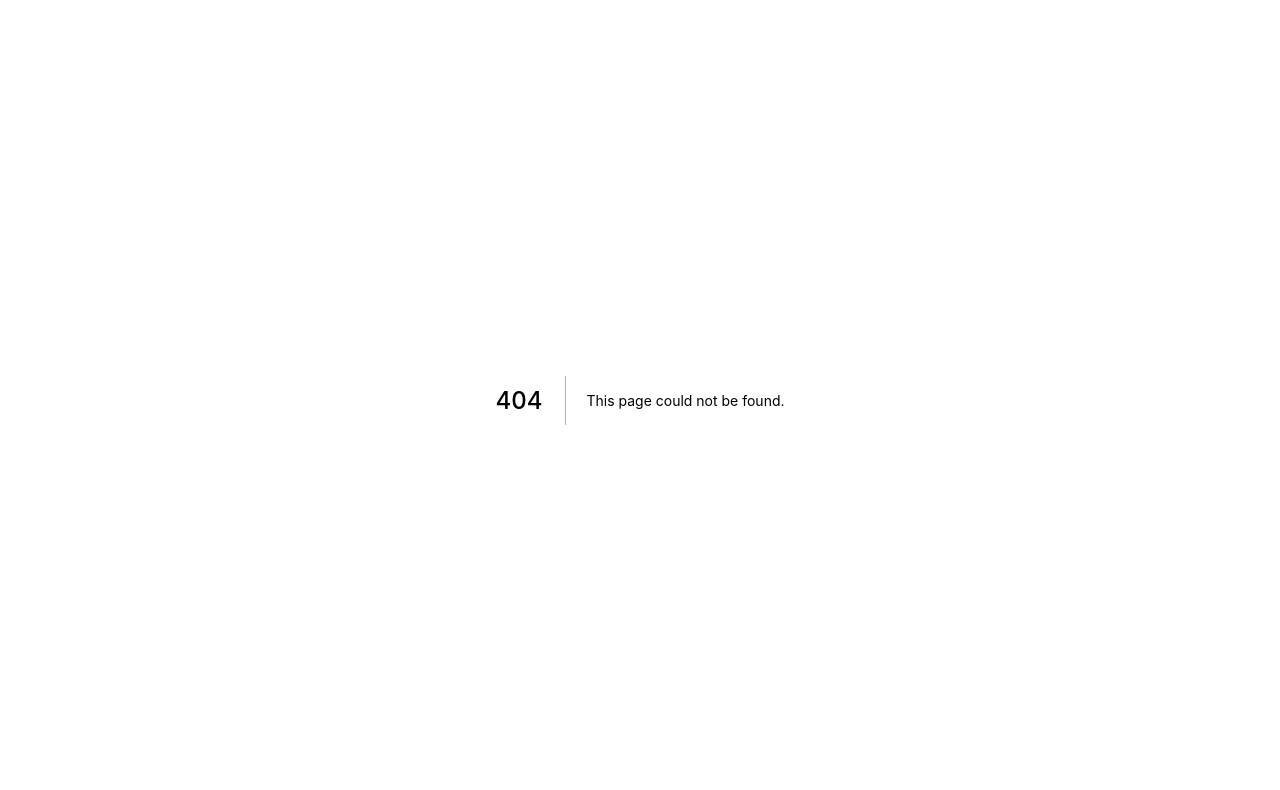
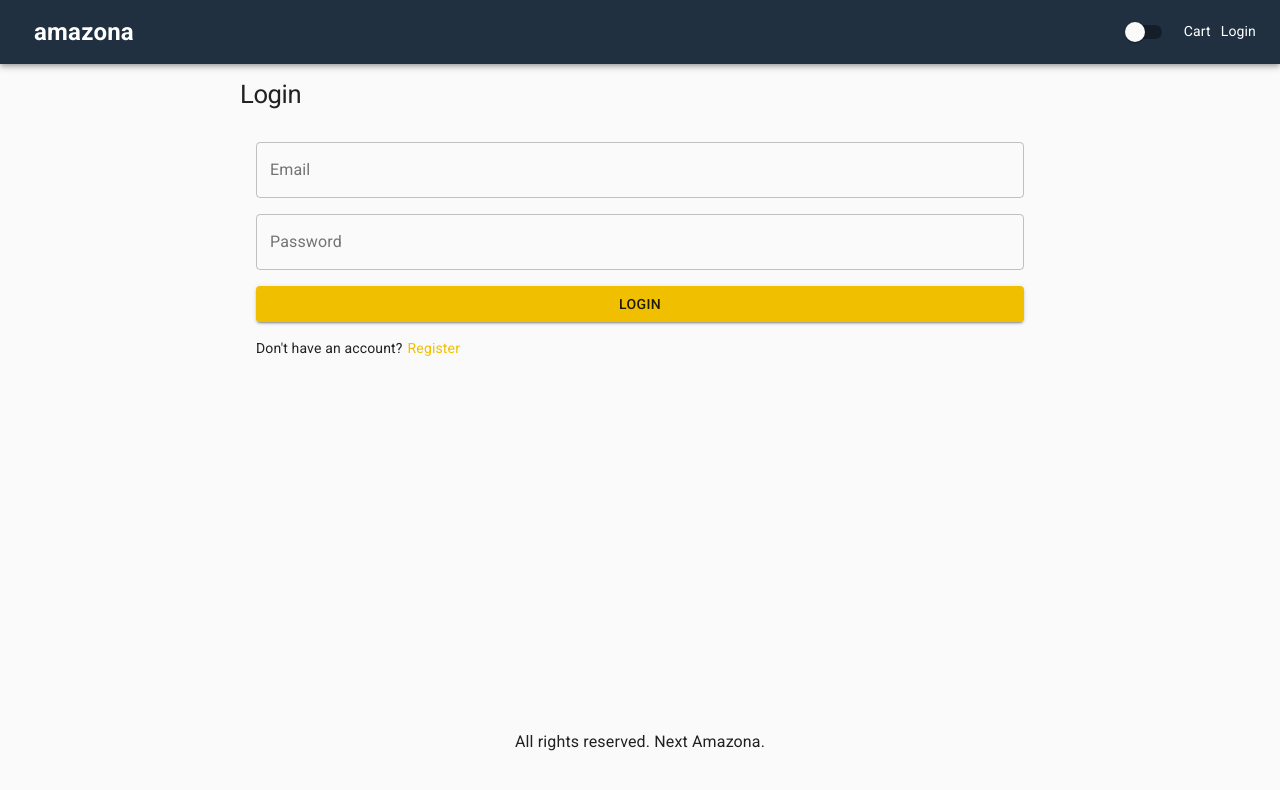
Before and after one commit to hamzaumar8/NextJs-Amazona, a Next.js app: page /login in a window 1280 px wide. Before the commit this address had no page. Shown: the top 790 px of the page. Built offline with nearby package versions, Linux system fonts and the light colour scheme.

Commit message:
login page design

```diff
--- /dev/null
+++ b/pages/login.js
@@ -0,0 +1,56 @@
+import {
+  Button,
+  Link,
+  List,
+  ListItem,
+  TextField,
+  Typography,
+} from "@material-ui/core";
+import React from "react";
+import Layout from "../components/Layout";
+import useStyles from "../utils/styles";
+import NextLink from "next/link";
+
+export default function Login() {
+  const classes = useStyles();
+  return (
+    <Layout>
+      <form className={classes.form}>
+        <Typography component="h1" variant="h1">
+          Login
+        </Typography>
+        <List>
+          <ListItem>
+            <TextField
+              variant="outlined"
+              fullWidth
+              id="email"
+              label="Email"
+              inputProps={{ type: "email" }}
+            ></TextField>
+          </ListItem>
+          <ListItem>
+            <TextField
+              variant="outlined"
+              fullWidth
+              id="password"
+              label="Password"
+              inputProps={{ type: "password" }}
+            ></TextField>
+          </ListItem>
+          <ListItem>
+            <Button fullWidth variant="contained" type="submit" color="primary">
+              Login
+            </Button>
+          </ListItem>
+          <ListItem>
+            Don't have an account?
+            <NextLink href="/register" passHref>
+              <Link style={{ marginLeft: 5 }}> Register</Link>
+            </NextLink>
+          </ListItem>
+        </List>
+      </form>
+    </Layout>
+  );
+}
--- /dev/null
+++ b/pages/register.js
@@ -0,0 +1,5 @@
+import React from "react";
+
+export default function Register() {
+  return <div>R</div>;
+}
--- a/utils/styles.js
+++ b/utils/styles.js
@@ -27,6 +27,10 @@
     marginTop: 10,
     marginBottom: 10,
   },
+  form: {
+    maxWidth: 800,
+    margin: "0 auto",
+  },
 });
 
 export default useStyles;
```
Also changed, not shown: pages/cart.js (+11 -1 lines), pages/shipping.js (added, +8 -0 lines).
